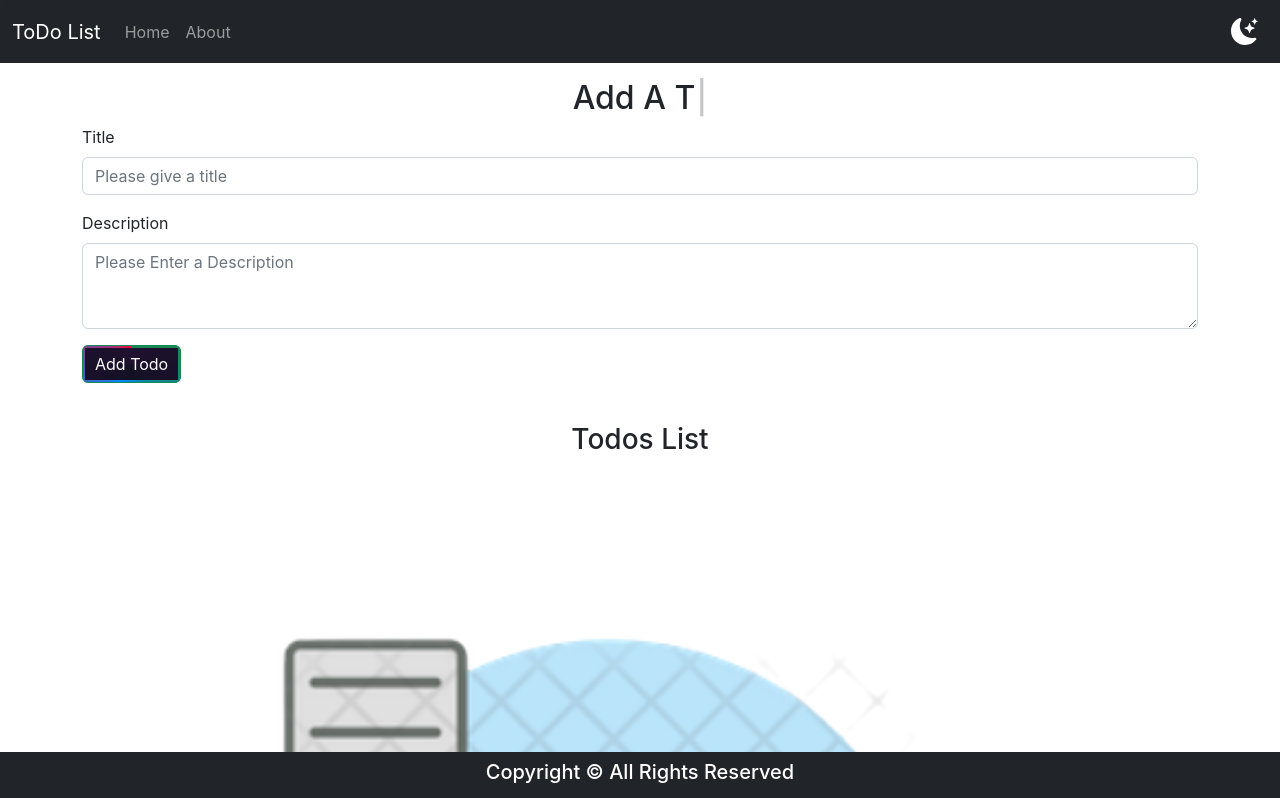
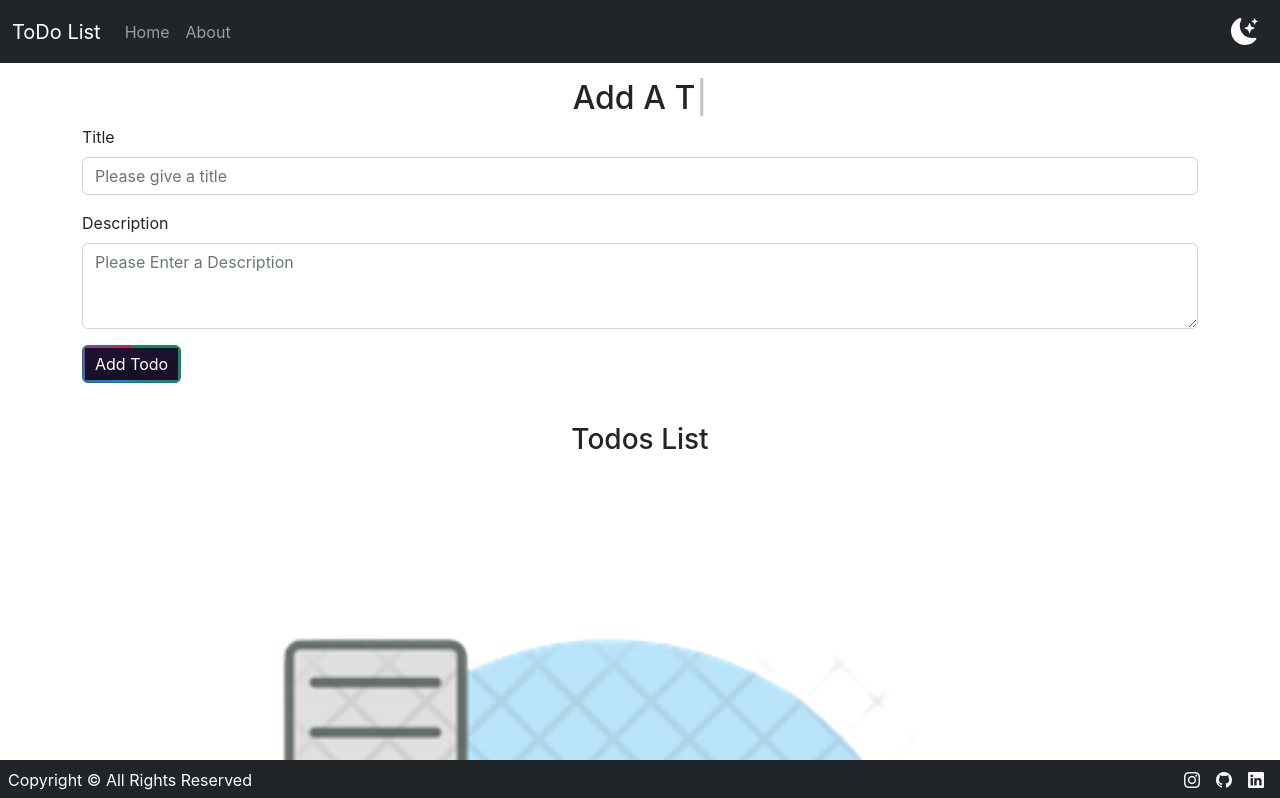
Before and after one commit to adityadevx/todo, a React (Create React App) app: page / in a window 1280 px wide. Shown: the top 798 px of the page. Built offline with nearby package versions, Linux system fonts and the light colour scheme.

Commit message:
setup gh-pages

```diff
--- a/public/index.html
+++ b/public/index.html
@@ -3,11 +3,10 @@
 
 <head>
   <meta charset="utf-8" />
-
   <meta name="viewport" content="width=device-width, initial-scale=1" />
   <meta name="theme-color" content="#000000" />
-  <meta name="description" content="Web site created using create-react-app" />
-
+  <meta name="description" content="A useful Todo App to keep your todos up to date" />
+  <link rel="shortcut icon" href="favicon.png" type="image/x-icon">
   <link href="https://cdn.jsdelivr.net/npm/bootstrap@5.2.3/dist/css/bootstrap.min.css" rel="stylesheet"
     integrity="sha384-rbsA2VBKQhggwzxH7pPCaAqO46MgnOM80zW1RWuH61DGLwZJEdK2Kadq2F9CUG65" crossorigin="anonymous">
 
@@ -20,7 +19,7 @@
 </head>
 
 <body>
-  <noscript>You need to enable JavaScript to run this app.</noscript>
+  <!-- <noscript>You need to enable JavaScript to run this app.</noscript> -->
   <div id="root"></div>
   <script src="https://cdn.jsdelivr.net/npm/bootstrap@5.2.3/dist/js/bootstrap.bundle.min.js"
     integrity="sha384-kenU1KFdBIe4zVF0s0G1M5b4hcpxyD9F7jL+jjXkk+Q2h455rYXK/7HAuoJl+0I4"
--- a/src/App.js
+++ b/src/App.js
@@ -5,16 +5,15 @@ import Footer from './components/Footer';
 import Navbar from './components/Navbar';
 import Todo from './components/Todo';
 // import About from './components/About';
-
 import LoadingBar from 'react-top-loading-bar'
 import Alert from './components/Alert';
-import NightModeAlert from './components/NightModeAlert';
+
 
 function App() {
   const [mode, setMode] = useState("light")
   const [progress, setProgress] = useState(0)
   const [alert, setAlert] = useState(null)
-  const [nightMode, setNightMode] = useState(null)
+
 
   let inItTodo;
   if (localStorage.getItem('todos') === null) {
@@ -55,11 +54,6 @@ function App() {
   useEffect(() => {
     localStorage.setItem("todos", JSON.stringify(todos));
 
-    //Alert for NightMode Available option
-    setNightMode({message : 'Night Mode is now available - Try It Out!'})
-    setTimeout(() => {
-      setNightMode(null)
-    }, 5000);
   }, [todos])
 
   const toggleDarkMode = () => {
@@ -84,13 +78,13 @@ function App() {
     }, 3000);
   }
 
-
   return (
     <>
       <LoadingBar color='#f11946' progress={progress} />
       <Navbar title={"ToDo List"} mode={mode} toggleDarkMode={toggleDarkMode} />
       <Alert alert={alert} />
-      <NightModeAlert nightMode={nightMode}/>
+      {/* <NightModeAlert nightMode={nightMode} /> */}
+
       <AddTodo addTodo={addTodo} setProgress={setProgress} mode={mode} showAlert={showAlert} />
       <Todo todos={todos} onDelete={onDelete} mode={mode} />
       <Footer mode={mode} />
--- a/src/components/Footer.js
+++ b/src/components/Footer.js
@@ -9,8 +9,17 @@ function Footer(props) {
     return (
         <>
             <footer style={myStyle} className='text-center bg-dark text-white p-2'>
-                <div className="footer" >
-                    <h5 className='text-center'>Copyright &copy; All Rights Reserved</h5>
+                <div className="footer d-flex align-items-center justify-content-between" >
+                    <div>
+                        <span className='text-center'>Copyright &copy; All Rights Reserved</span>
+                    </div>
+                    <div>
+                        <span className='mx-2' ><a href="https://www.instagram.com/anxious_me__/" target={'_blank'} className='link-light' rel="noreferrer" ><i className="bi bi-instagram" /></a></span>
+                        <span className='mx-2' ><a href="https://github.com/caringcoder" className='link-light' target={'_blank'} rel="noreferrer" ><i className="bi bi-github" /></a></span>
+                        <span className='mx-2' ><a href="https://www.linkedin.com/in/aditya-raj-chauhan-689038220/" target={'_blank'} rel="noreferrer" className='link-light'><i className="bi bi-linkedin" /></a></span>
+
+
+                    </div>
                 </div>
             </footer>
         </>
```
Also changed, not shown: public/favicon.png (added), src/assets/linkedin.svg (added).
